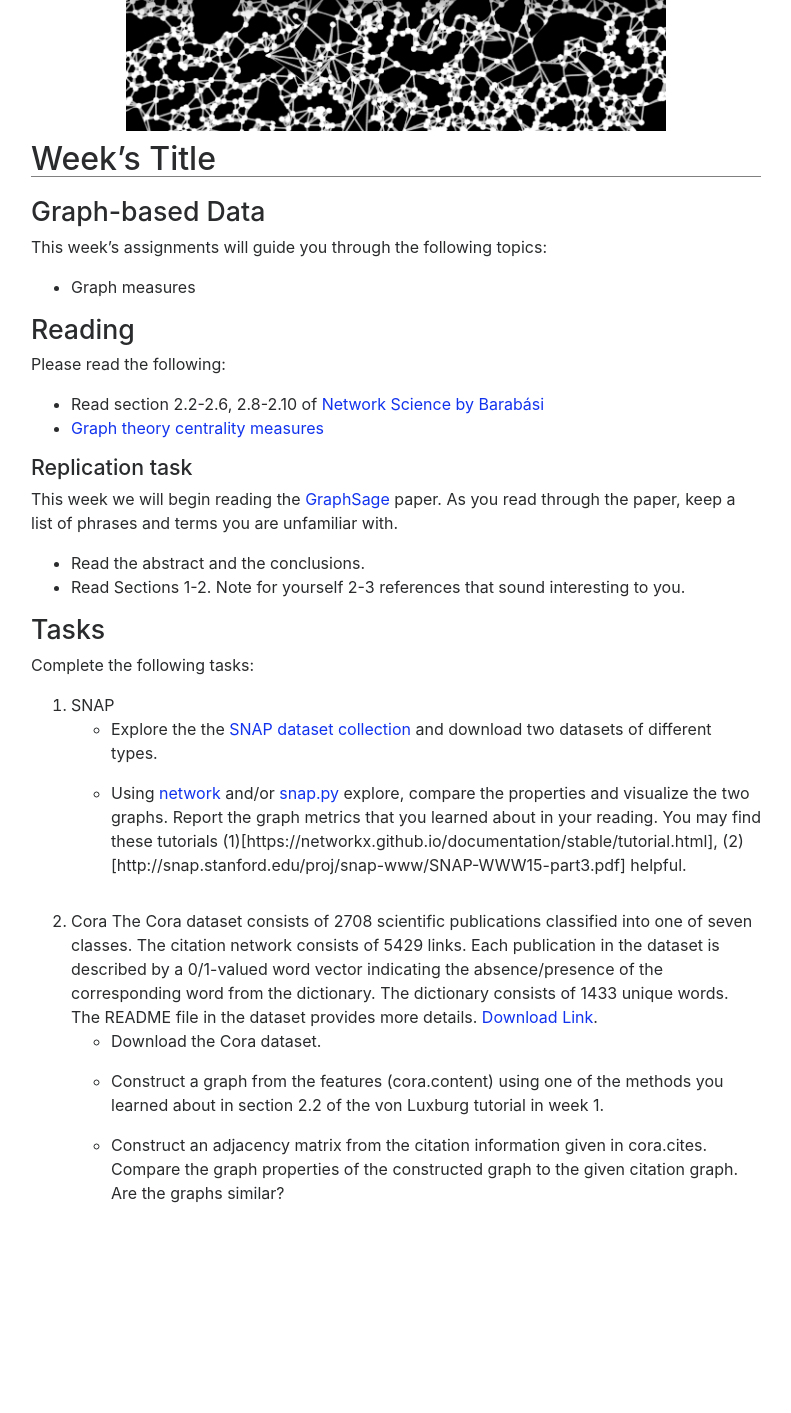
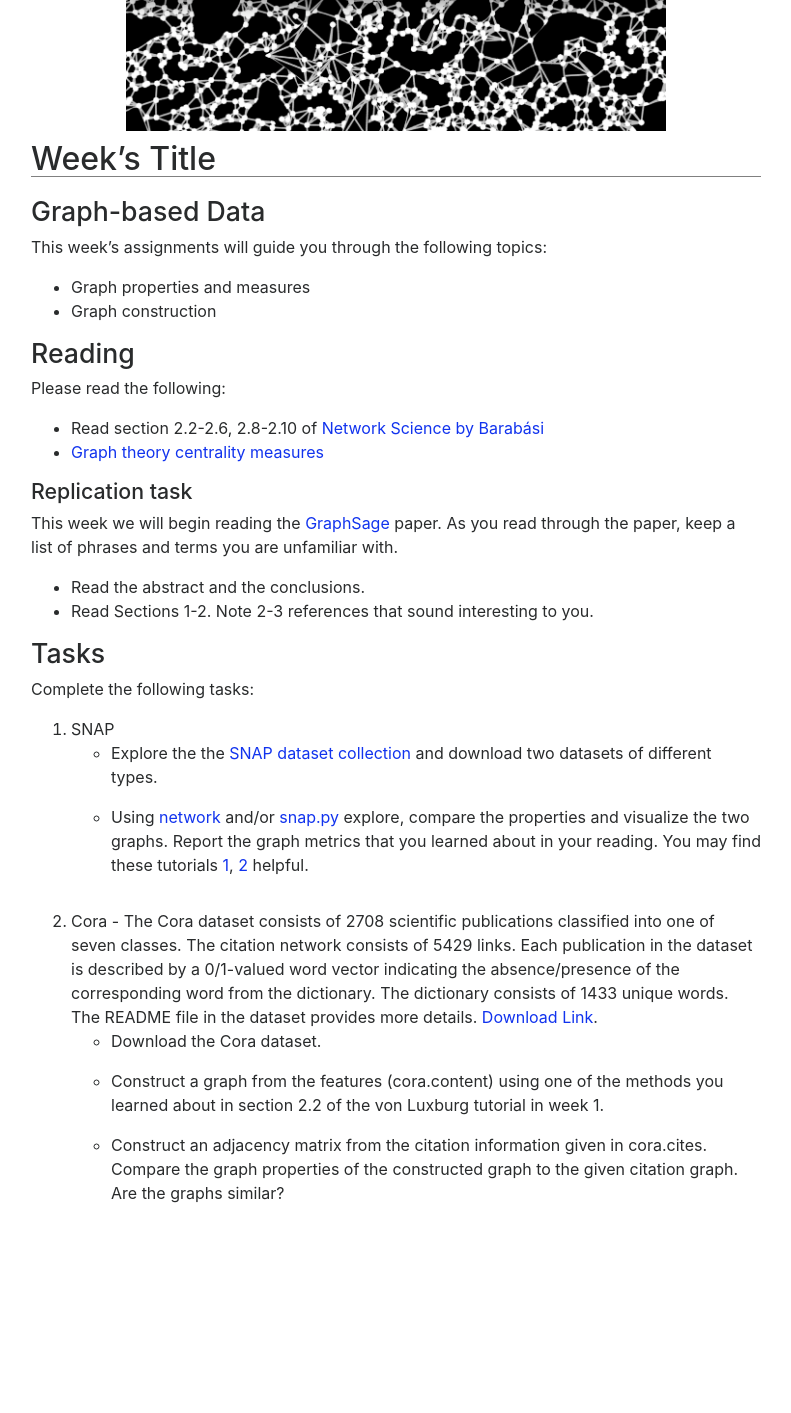
Before and after one commit to gmishne/capstone-graph-analysis, a Jekyll site: the page built from weeks/02-Data.md, in a window 1280 px wide. Shown: the whole page, without its empty margins (244-1035 px from the left). Built offline with Jekyll 4.4.1, drawn with Linux system fonts in a browser that asks for light colours; nearby versions of some CDN libraries.

Commit message:
Update 02-Data.md

```diff
--- a/weeks/02-Data.md
+++ b/weeks/02-Data.md
@@ -9,7 +9,8 @@ doodle: /doodle.png
 ## Graph-based Data
 
 This week's assignments will guide you through the following topics:
-* Graph measures
+* Graph properties and measures
+* Graph construction
 
 ## Reading
 
@@ -19,18 +20,18 @@ Please read the following:
 
 
 ### Replication task
-This week we will begin reading the [GraphSage]((https://www-cs.stanford.edu/~jure/pubs/graphsage-nips17.pdf),) paper. As you read through the paper, keep a list of phrases and terms you are unfamiliar  with.
+This week we will begin reading the [GraphSage](https://www-cs.stanford.edu/~jure/pubs/graphsage-nips17.pdf) paper. As you read through the paper, keep a list of phrases and terms you are unfamiliar  with.
 * Read the abstract and the conclusions.
-* Read Sections 1-2. Note for yourself 2-3 references that sound interesting to you.
+* Read Sections 1-2. Note 2-3 references that sound interesting to you.
 
 ## Tasks
 
 Complete the following tasks:
 1. SNAP
 * Explore the the [SNAP dataset collection](http://snap.stanford.edu/data/index.html) and download two datasets of different types.
-* Using [network]( https://networkx.github.io/) and/or [snap.py]( http://snap.stanford.edu/snappy/index.html) explore, compare the properties and visualize the two graphs. Report the graph metrics that you learned about in your reading. You may find these tutorials (1)[https://networkx.github.io/documentation/stable/tutorial.html], (2)[http://snap.stanford.edu/proj/snap-www/SNAP-WWW15-part3.pdf] helpful.
+* Using [network]( https://networkx.github.io/) and/or [snap.py]( http://snap.stanford.edu/snappy/index.html) explore, compare the properties and visualize the two graphs. Report the graph metrics that you learned about in your reading. You may find these tutorials [1](https://networkx.github.io/documentation/stable/tutorial.html), [2](http://snap.stanford.edu/proj/snap-www/SNAP-WWW15-part3.pdf) helpful.
 
-2. Cora
+2. Cora -
 The Cora dataset consists of 2708 scientific publications classified into one of seven classes. The citation network consists of 5429 links. Each publication in the dataset is described by a 0/1-valued word vector indicating the absence/presence of the corresponding word from the dictionary. The dictionary consists of 1433 unique words. The README file in the dataset provides more details.
 [Download Link](https://linqs-data.soe.ucsc.edu/public/lbc/cora.tgz).
 * Download the Cora dataset.
```
